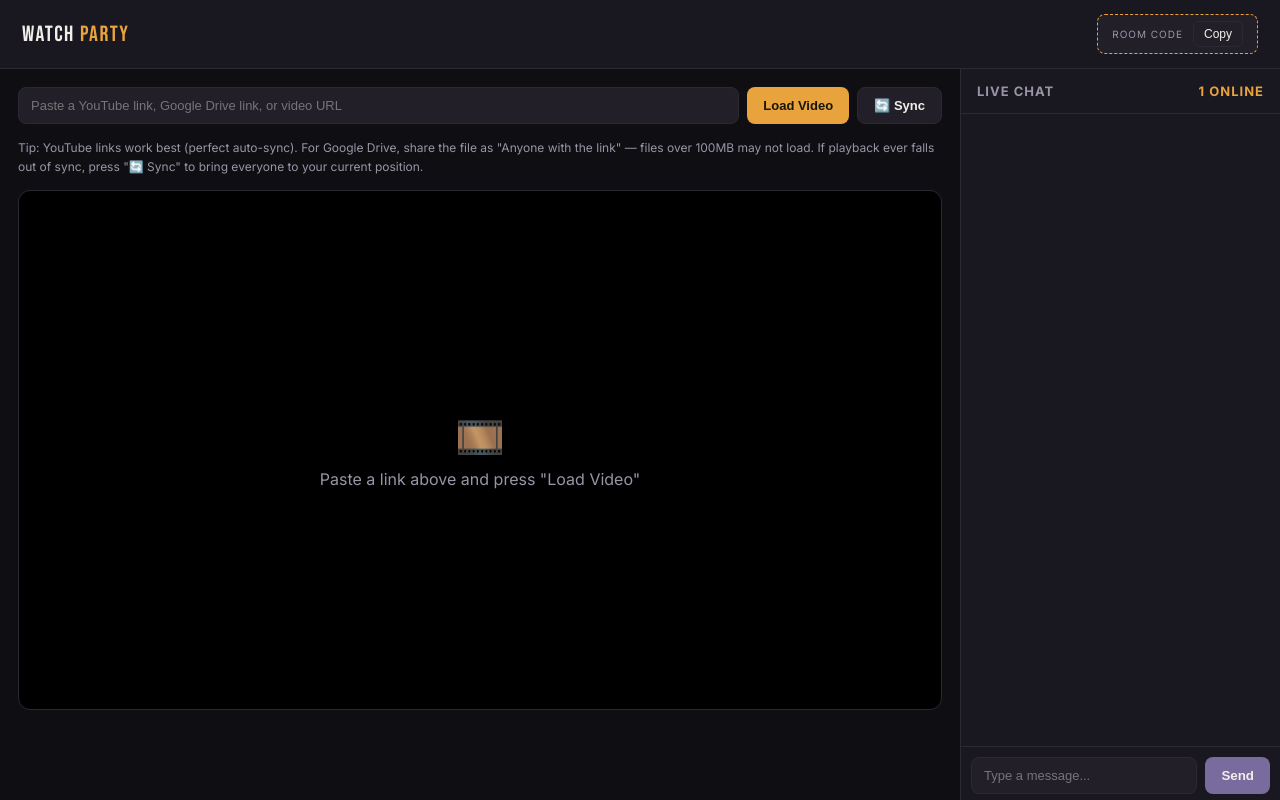
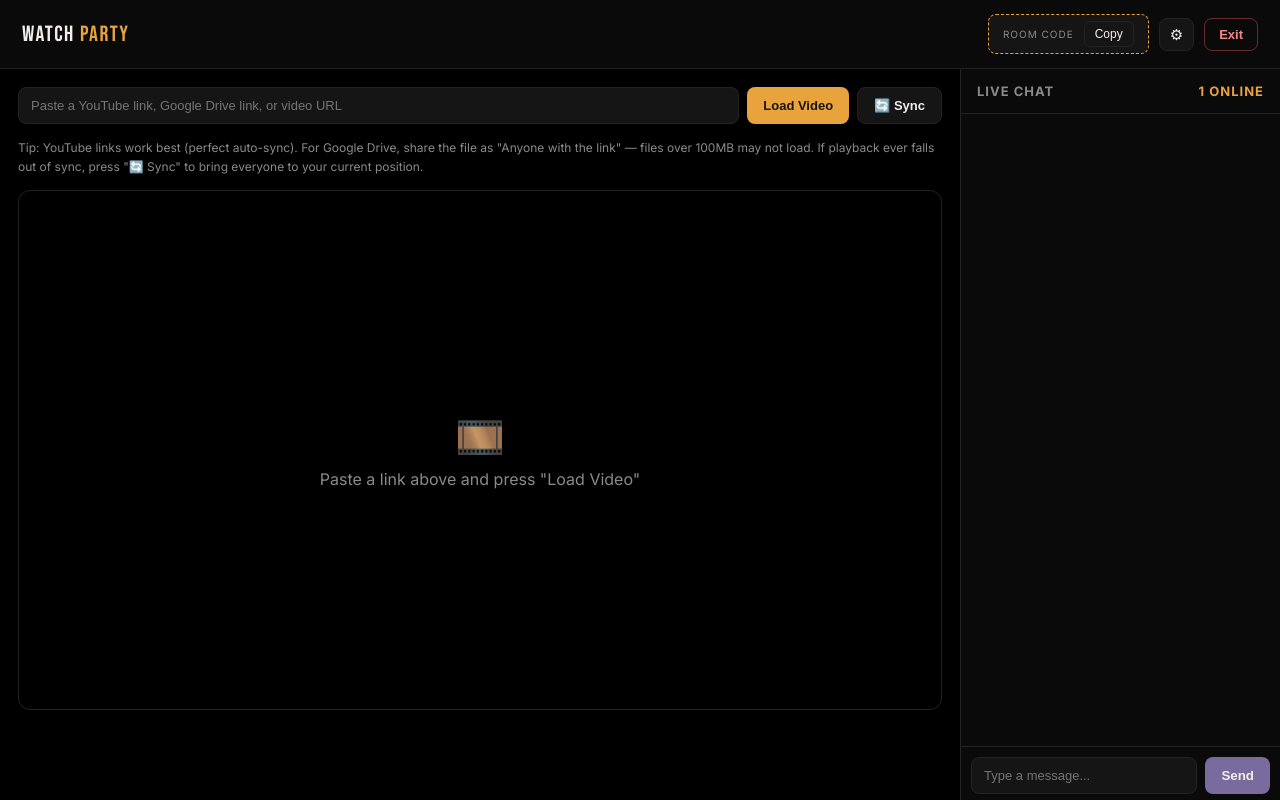
Before and after one commit to Therealmahfooz/watch_party, a Flask app: template templates/room.html in a window 1280 px wide. Run offline with Flask 3, Linux system fonts and the light colour scheme; the template is opened without the code that fills it, so the values that code supplies are empty; some libraries are stand-ins or nearby versions.

Commit message:
Update room.html

```diff
--- a/templates/room.html
+++ b/templates/room.html
@@ -9,15 +9,15 @@
 <script src="https://cdnjs.cloudflare.com/ajax/libs/socket.io/4.7.5/socket.io.min.js"></script>
 <style>
   :root {
-    --bg: #0F0E13;
-    --surface: #19171F;
-    --surface-2: #221F29;
+    --bg: #000000;
+    --surface: #0A0A0A;
+    --surface-2: #151515;
     --amber: #E8A33D;
     --green: #6FCF97;
     --violet: #7A6B9E;
     --text: #F2EFE9;
-    --muted: #9A94A6;
-    --line: #2C2933;
+    --muted: #8A8A8A;
+    --line: #232323;
   }
 
   * { box-sizing: border-box; }
@@ -87,6 +87,46 @@
     cursor: pointer;
   }
   .ticket button:hover { border-color: var(--amber); }
+
+  .header-right {
+    display: flex;
+    align-items: center;
+    gap: 10px;
+  }
+
+  #toggle-controls-btn {
+    background: var(--surface-2);
+    border: 1px solid var(--line);
+    color: var(--text);
+    border-radius: 8px;
+    padding: 8px 10px;
+    cursor: pointer;
+    font-size: 15px;
+    line-height: 1;
+  }
+  #toggle-controls-btn:hover { border-color: var(--amber); }
+
+  #exit-btn {
+    background: transparent;
+    border: 1px solid #6b2a2a;
+    color: #e88;
+    border-radius: 8px;
+    padding: 8px 14px;
+    cursor: pointer;
+    font-size: 13px;
+    font-weight: 600;
+  }
+  #exit-btn:hover { background: rgba(220,80,80,0.12); }
+
+  .controls-panel {
+    display: flex;
+    flex-direction: column;
+    gap: 14px;
+  }
+
+  .main.collapsed .controls-panel {
+    display: none;
+  }
 
   .layout {
     display: grid;
@@ -175,7 +215,12 @@
     position: relative;
   }
 
-  .stage video { width: 100%; height: 100%; }
+  .stage video {
+    width: 100%;
+    height: 100%;
+    object-fit: contain;
+    background: #000;
+  }
 
   .empty-stage {
     text-align: center;
@@ -268,6 +313,7 @@
 
 <header>
   <div class="logo">Watch <span>Party</span></div>
+  <div class="header-right">
     <div class="ticket">
       <div>
         <div class="label">Room Code</div>
@@ -275,16 +321,21 @@
       </div>
       <button id="copy-btn">Copy</button>
     </div>
+    <button id="toggle-controls-btn" title="Change video">⚙</button>
+    <button id="exit-btn" title="Leave room">Exit</button>
+  </div>
 </header>
 
 <div class="layout">
-  <div class="main">
+  <div class="main" id="main-panel">
+    <div class="controls-panel" id="controls-panel">
       <div class="url-bar">
         <input type="text" id="video-url" placeholder="Paste a YouTube link, Google Drive link, or video URL">
         <button id="load-btn">Load Video</button>
         <button id="resync-btn" title="Sync everyone to your current position">🔄 Sync</button>
       </div>
       <div class="hint">Tip: YouTube links work best (perfect auto-sync). For Google Drive, share the file as "Anyone with the link" — files over 100MB may not load. If playback ever falls out of sync, press "🔄 Sync" to bring everyone to your current position.</div>
+    </div>
 
     <div class="stage" id="stage">
       <div class="empty-stage" id="empty-stage">
@@ -326,6 +377,7 @@
   const fallbackNote = document.getElementById('fallback-note');
   const messagesEl = document.getElementById('messages');
   const userCountEl = document.getElementById('user-count');
+  const mainPanel = document.getElementById('main-panel');
 
   let suppressEmit = false; // true while we're applying a remote event, so we don't echo it back
   let currentPreviewUrl = null;
@@ -335,9 +387,44 @@
   let pendingYtVideo = null; // {id, time, playing} if load() is called before API is ready
   let ytPollTimer = null;
   let ytLastKnownTime = 0;
+  let intentionalDisconnect = false; // true while we deliberately drop the connection (tab hidden)
 
   socket.on('connect', () => {
     socket.emit('join', { room: ROOM, name: NAME });
+  });
+
+  // ---- Cinema mode: hide the URL bar/hint once a video is loaded ----
+  document.getElementById('toggle-controls-btn').addEventListener('click', () => {
+    mainPanel.classList.toggle('collapsed');
+  });
+
+  function enterCinemaMode() {
+    mainPanel.classList.add('collapsed');
+  }
+
+  // ---- Exit room ----
+  document.getElementById('exit-btn').addEventListener('click', () => {
+    if (confirm('Leave this room?')) {
+      intentionalDisconnect = true;
+      socket.disconnect();
+      window.location.href = '/';
+    }
+  });
+
+  // ---- Accurate online status: treat backgrounding the tab/app as
+  // leaving, so the online count and room membership stay accurate. ----
+  document.addEventListener('visibilitychange', () => {
+    if (document.hidden) {
+      intentionalDisconnect = true;
+      socket.disconnect();
+    } else if (!socket.connected) {
+      intentionalDisconnect = false;
+      socket.connect();
+    }
+  });
+
+  socket.io.on('reconnect', () => {
+    intentionalDisconnect = false;
   });
 
   // ---- Room code copy ----
@@ -465,6 +552,8 @@
     } else {
       showDirectVideo(videoInfo.video_url);
     }
+
+    enterCinemaMode();
   }
 
   socket.on('video_set', (data) => {
```
Lines whose indentation alone changed are shown as unchanged.
